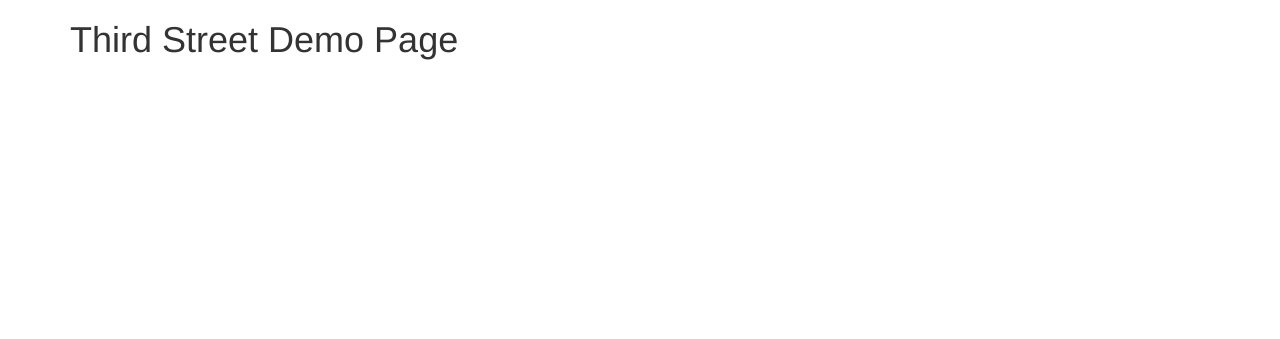
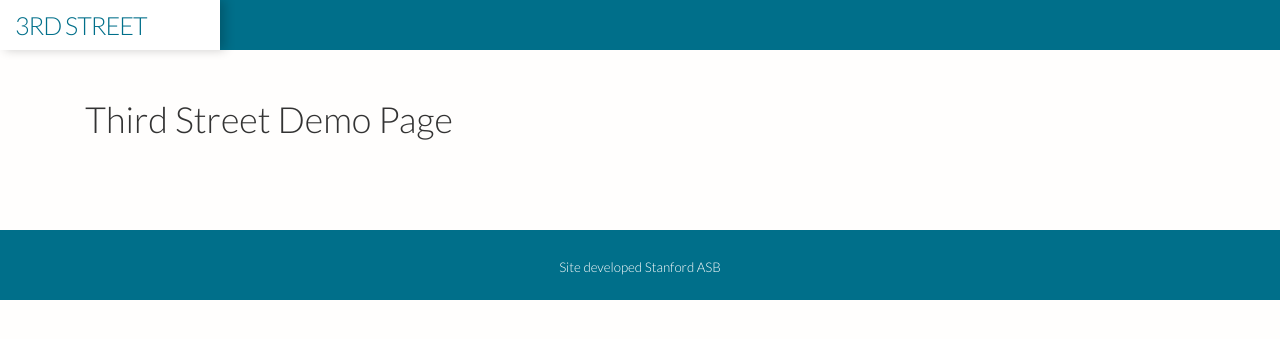
Before and after one commit to kyang6/thirdstreet, a Rails app: page / in a window 1280 px wide. Shown: the top 339 px of the page. Run offline with Rails 7, Linux system fonts and the light colour scheme; style sheets or scripts are compiled from the project's sources; some libraries are stand-ins or nearby versions.

Commit message:
stylized

```diff
--- a/app/assets/stylesheets/application.css.scss
+++ b/app/assets/stylesheets/application.css.scss
@@ -16,3 +16,308 @@
 
 @import "bootstrap-sprockets";
 @import "bootstrap";
+
+@import url(https://fonts.googleapis.com/css?family=Lato:300);
+
+
+
+@mixin box-shadow {
+	-webkit-box-shadow: rgba(0, 0, 0, 0.09) 0 2px 0;
+	-moz-box-shadow: rgba(0, 0, 0, 0.09) 0 2px 0;
+	box-shadow: rgba(0, 0, 0, 0.09) 0 2px 0;
+}
+
+$font: 'Lato', sans-serif;
+$titles: #006F8A;
+$lightBlue: #A85743;
+$details: 	#f4f3ee;
+$detailsTitle: #006F8A;
+
+
+body {
+	background: rgb(255, 254, 253);
+
+}
+
+.main_content {
+	padding: 0 0 50px 0;
+}
+
+#submit_button {
+	padding-left: 13px;
+	padding-bottom: 30px;
+}
+
+.alert {
+	padding: 15px;
+	margin-bottom: 20px;
+	border-radius: 5px;
+	background: $lightBlue;
+	font-family: $font;
+	color:white;
+}
+
+.navbar {
+
+	margin-bottom: 30px;
+	border: none;
+	background-color: $titles;
+	border-radius: 0;
+
+	.navbar-brand {
+		text-transform: uppercase;
+		letter-spacing: -1px;
+		font-family: $font;
+		font-size: 25px;
+		a {
+			color: $titles;
+		}
+	}
+	.navbar-logins {
+		color:white;
+	}
+}
+.navbar-default .navbar-toggle {
+    border-color: #ddd;
+    margin-top: 8px;
+}
+
+
+footer {
+  position: relative;
+  margin-top: 80px; /* negative value of footer height */
+  height: 70px;
+  clear:both;
+  padding-top:20px;
+  background-color: $titles;
+}
+
+
+.lab {
+
+	h2 {
+		padding: 15px 5%;
+		margin: 0;
+		font-size: 20px;
+		font-weight: normal;
+		line-height: 1.5;
+		a {
+			color: $titles;
+		}
+	}
+}
+
+#tab {
+	box-shadow: 5px 0px 10px 0 rgba(0, 0, 0, 0.2);
+    background: #FFF;
+    float: left;
+    width: 220px;
+    position: relative;
+    z-index: 1;
+}
+
+
+#warning_labs.col-center {
+	font-family: $font;
+}
+
+#lab_top {
+	margin-bottom: 50px;
+}
+#lab_description {
+
+	padding: 1.4% 2%;
+	min-height: 100px;
+	border-top-left-radius: 5px;
+	border-top-right-radius: 5px;
+}
+
+#lab_info {
+	padding: 3% 3%;
+}
+
+
+#lab_info, #publications, #lists {
+	list-style-type: decimal;
+}
+
+#lab_details {
+	background-color: $details;
+	h5 {
+		padding-top: 3px;
+		padding-bottom: 17px;
+		margin: 12px;
+		border-bottom: 1px dotted;
+	}
+}
+
+#lab_info {
+	h1 {
+
+		font-size: 36px;
+		font-weight: normal;
+		color: $titles;
+	}
+	.description {
+		font-family: $font;
+		color: #8A8A8A;
+		font-size: 20px;
+	}
+}
+
+.lab_image {
+	max-width: 100%;
+	border-radius: 5px;
+	@include box-shadow;
+}
+
+#publications, #projects {
+	margin-bottom: 50px;
+	ul, ol {
+		padding-left: 18px;
+		li {
+			padding: 1em 0;
+			border-bottom: 1px solid #EAEAEA;
+		}
+	}
+}
+
+
+.form-inline {
+	margin-top: 15px;
+}
+
+.form-input {
+	width: 65% !important;
+	float: left;
+}
+.form-button {
+	float: left;
+	width: 30% !important;
+	margin-left: 5%;
+}
+.add-button {
+	margin-top: 25px;
+}
+
+.btn-primary.btn-outline {
+    color: #white;
+}
+
+.tbody {
+	color: white
+}
+.search {
+	border-radius:0;
+}
+
+table.table.labs td {
+    border-top: none;
+}
+table.table.labs tr.sub {
+    border-top: 1px solid #D3D3D3;
+}
+table.table.labs tr.main {
+	border-top: 1px solid #D3D3D3;
+}
+table.table.labs tr.main td.title {
+	font-size: 12pt;
+
+}
+
+.btn-outline {
+    background-color: transparent;
+    color: inherit;
+    border-radius: 0;
+
+}
+
+.btn-primary.btn-outline:hover, .btn-primary.btn-outline:focus, .btn-primary.btn-outline:active, .btn-primary.btn-outline.active, .open > .dropdown-toggle.btn-primary {
+    color: white;
+}
+.btn-primary.btn-outline:active, .btn-primary.btn-outline.active {
+    border-color: #007299;
+    color: white;
+}
+
+/*
+Titles
+*/
+h1 {
+	font-family: $font;
+}
+h1.title {
+	font-family: $font;
+}
+
+h2.subhead-center {
+	font-family: $font;
+	text-align: center;
+	background-color: $lightBlue;
+	color: white;
+	padding: 5px;
+
+}
+h3.title {
+	font-family: $font;
+	background-color: $detailsTitle;
+	color: white;
+	padding: 5px;
+
+}
+h3.subtitle {
+	font-family: $font;
+}
+h3.text-center {
+	padding-top: 40px;
+}
+
+.navbar-default .navbar-nav > li > a {
+    color: white;
+}
+h5 {
+	font-family: $font;
+}
+h5.footer {
+	color:white;
+	font-size: 10pt;
+	text-align: center;
+}
+p {
+	font-family: $font;
+}
+p.navbar-logo {
+	font-family: $font;
+	font-size: 18pt;
+	color: white;
+	margin-left: 30px;
+	margin-top: 6px;
+}
+
+li.citation {
+	font-family: $font;
+}
+li.nav {
+	font-family: $font;
+}
+ul.publications {
+	list-style-type: none;
+}
+
+img.category {
+	width: 35px;
+	height: 35px;
+	margin-left: 15px;
+	border-radius: 100%;
+}
+img.center {
+	display: block;
+	margin-top: 40px;
+	width: 200px;
+	height: 200px;
+	margin-left: auto;
+	margin-right: auto;
+}
+.btn-group {
+	font-family: $font;
+}
--- a/app/views/layouts/application.html.erb
+++ /dev/null
@@ -1,14 +0,0 @@
-<!DOCTYPE html>
-<html>
-<head>
-  <title>Thirdstreet</title>
-  <%= stylesheet_link_tag    'application', media: 'all', 'data-turbolinks-track' => true %>
-  <%= javascript_include_tag 'application', 'data-turbolinks-track' => true %>
-  <%= csrf_meta_tags %>
-</head>
-<body>
-
-<%= yield %>
-
-</body>
-</html>
--- /dev/null
+++ b/app/views/layouts/application.html.haml
@@ -0,0 +1,23 @@
+!!! 5
+%html
+%head
+	%title 3RD Street
+	= stylesheet_link_tag    'application', media: 'all'
+	= javascript_include_tag 'application'
+	= csrf_meta_tags
+%body
+	%nav.navbar.navbar-default{role: "navigation"}
+		#tab
+			.navbar-brand
+				= link_to "3rd Street", students_path
+
+
+
+
+	.container
+		- flash.each do |name, msg|
+			= content_tag :div, msg, class: "alert"
+		= yield
+
+	%footer
+		%h5.footer Site developed Stanford ASB
```
Also changed, not shown: app/views/students/index.html.haml (+17 -17 lines), app/views/students/new.html.haml (+5 -3 lines).
